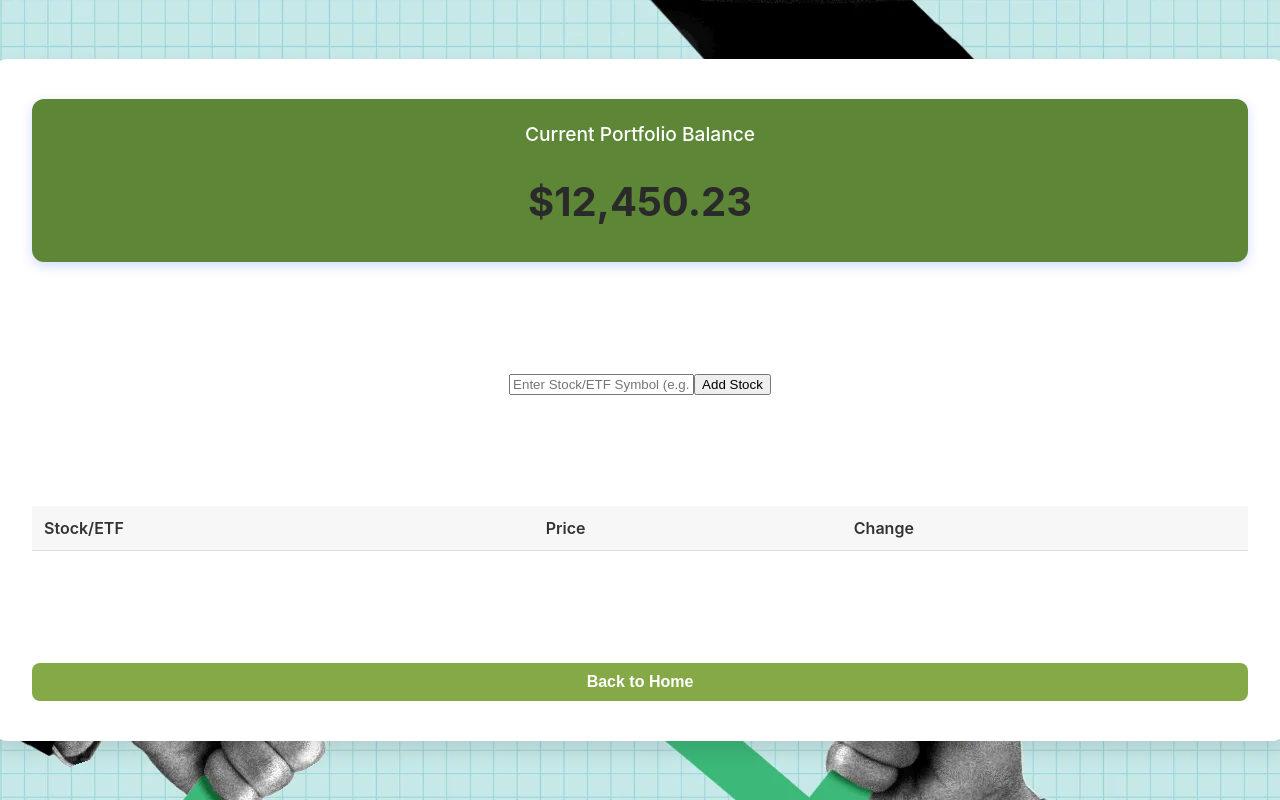
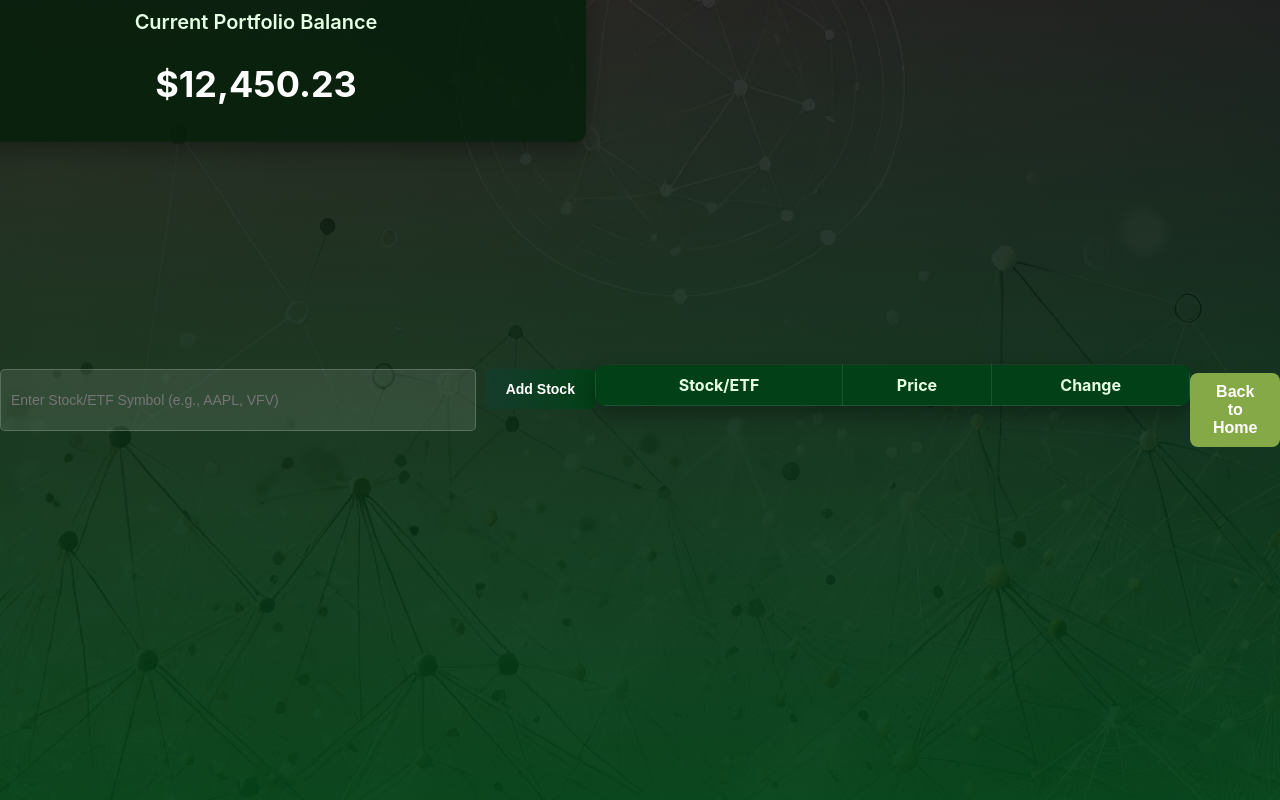
Before and after one commit to ArianZdar/WealthPlex, a React (Create React App) app in the folder my-app/: page /portfolio in a window 1280 px wide. Built offline with nearby package versions, Linux system fonts and the light colour scheme.

Commit message:
made portfolio nice

```diff
--- a/my-app/src/pages/portfoliopage/portfolio.css
+++ b/my-app/src/pages/portfoliopage/portfolio.css
@@ -1,91 +1,164 @@
-/* General Styling */
-
-
-/* Portfolio Container */
 .portfolio-container {
-    width: 95vw; /* Increase width */
-    height: 47vw; /* Make it take up most of the screen */
-    margin: auto;
-    padding: 40px;
-    background: #ffffff;
-    border-radius: 16px;
-    box-shadow: 0 10px 20px rgba(0, 0, 0, 0.1);
-    text-align: center;
-    display: flex;
-    flex-direction: column;
-    justify-content: space-between; /* Distribute content evenly */
+    background-image: linear-gradient(to bottom, rgba(0, 0, 0, 0.8), rgba(2, 65, 23, 0.95)),
+        url('../../assets/newbackground.webp');
+        background-size: cover;
+        background-position: center;
+        background-repeat: no-repeat;
+        min-height: 100vh;
+        width: 100%;
+        display: flex;
+        justify-content: center;
+        align-items: center;
+        overflow: hidden;
+        position: fixed;
+        top: 0;
+        left: 0;
+        right: 0;
+        bottom: 0;
 }
 
-/* Portfolio Balance */
 .balance-section {
-    margin-bottom: 20px;
-    padding: 20px;
-    border-radius: 12px;
-    background: linear-gradient(135deg, #5D8736, #5D8736); /* Wealthsimple blue gradient */
-    color: white;
-    box-shadow: 0 4px 12px rgba(0, 87, 255, 0.2);
+    background: rgba(3, 31, 9, 0.8);
+    border-radius: 10px;
+    padding: 20px 30px;
+    text-align: center;
+    box-shadow: 0 8px 20px rgba(0, 0, 0, 0.3);
+    margin-bottom: 30px;
+    width: 100%;
+    max-width: 600px;
+
+    /* Positioning properties */
+    position: absolute; /* Allows you to control the exact position */
+    top: 8%; /* Adjust vertical position */
+    left: 20%; /* Center horizontally */
+    transform: translate(-50%, -50%); /* Centers the element */
 }
 
 .balance-title {
-    font-size: 1.2rem;
-    font-weight: 500;
-    color: white;
+    font-size: 20px;
+    font-weight: 600;
+    color: #e5ffe5;
+    margin-bottom: 5px;
 }
 
 .balance-amount {
-    font-size: 2.5rem;
+    font-size: 36px;
     font-weight: bold;
+    color: #ffffff;
 }
 
-/* Stock Table */
+.add-stock-section {
+    display: flex;
+    flex-direction: column;
+    align-items: center;
+    margin-bottom: 20px;
+    width: 100%;
+    max-width: 600px;
+    position: absolute;
+    top: 20;
+    left: 70%;
+    transform: translate(-50%, -50%);
+
+    /* Dynamic size control */
+    height: auto; /* Let content determine height, but you can set a value */
+    padding: 20px; /* Optional: Add padding */
+}
+
+
+.add-stock-form {
+    display: flex;
+    gap: 10px;
+    width: 100%;
+}
+
+.add-stock-form input {
+    flex: 1;
+    height: 40px;
+    border: 1px solid rgba(255, 255, 255, 0.2);
+    border-radius: 5px;
+    padding: 10px;
+    background: rgba(255, 255, 255, 0.1);
+    color: #fff;
+    outline: none;
+    font-size: 14px;
+    transition: border-color 0.3s ease, box-shadow 0.3s ease;
+}
+
+.add-stock-form input:focus {
+    border-color: #045d23;
+    box-shadow: 0 0 6px rgba(4, 93, 35, 0.5);
+}
+
+.add-stock-form .add-stock-button {
+    height: 40px;
+    background: linear-gradient(95deg, #163b2c, #024117);
+    border: none;
+    color: #fff;
+    font-weight: bold;
+    font-size: 14px;
+    border-radius: 5px;
+    cursor: pointer;
+    padding: 0 20px;
+    transition: transform 0.2s ease, box-shadow 0.2s ease;
+}
+
+.add-stock-form .add-stock-button:hover {
+    transform: translateY(-2px);
+    box-shadow: 0 5px 15px rgba(0, 0, 0, 0.3);
+}
+
+.error-message {
+    color: #ff4c4c;
+    font-size: 14px;
+    margin-top: 10px;
+}
+
 .stock-table {
     width: 100%;
+    max-width: 800px;
+    margin: 0 auto 30px;
     border-collapse: collapse;
-    margin-top: 20px;
+    background: rgba(3, 31, 9, 0.8);
+    color: #fff;
+    border-radius: 10px;
+    overflow: hidden;
+    box-shadow: 0 8px 20px rgba(0, 0, 0, 0.3);
 }
 
-.stock-table th, .stock-table td {
-    padding: 12px;
-    text-align: left;
-    border-bottom: 1px solid #ddd;
+.stock-table thead {
+    background: #024117;
+    color: #e5ffe5;
 }
 
-.stock-table th {
-    background: #f7f7f7;
-    font-weight: 600;
+.stock-table th,
+.stock-table td {
+    padding: 10px;
+    text-align: center;
+    border: 1px solid rgba(255, 255, 255, 0.1);
 }
 
-.stock-name {
-    font-weight: bold;
+.stock-table .stock-change.positive {
+    color: #32cd32;
 }
 
-.stock-price {
-    color: #0057FF;
+.stock-table .stock-change.negative {
+    color: #ff4c4c;
 }
 
-.stock-change.positive {
-    color: #27AE60; /* Green for gains */
-}
-
-.stock-change.negative {
-    color: #E74C3C; /* Red for losses */
-}
-
-/* Back Button */
 .back-button {
-    display: inline-block;
     margin-top: 20px;
     padding: 10px 20px;
-    font-size: 1rem;
+    background: linear-gradient(95deg, #163b2c, #024117);
+    border: none;
+    color: #fff;
     font-weight: bold;
-    color: white;
-    background: #85A947;
-    border: none;
-    border-radius: 8px;
+    font-size: 14px;
+    border-radius: 5px;
     cursor: pointer;
-    transition: background 0.3s ease;
+    transition: transform 0.2s ease, box-shadow 0.2s ease;
 }
 
 .back-button:hover {
-    background: #3E7B27;
+    transform: translateY(-2px);
+    box-shadow: 0 5px 15px rgba(0, 0, 0, 0.3);
 }
```
